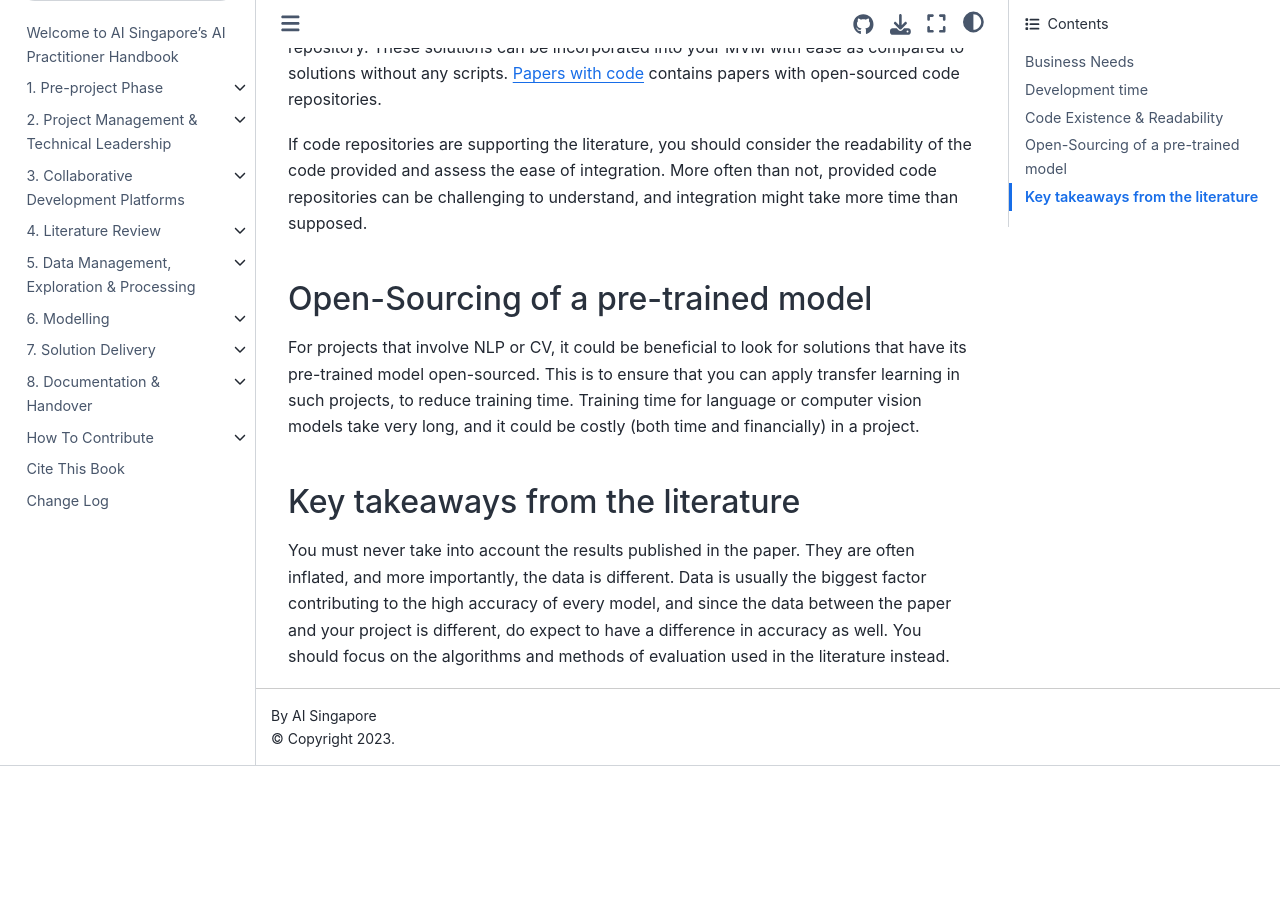
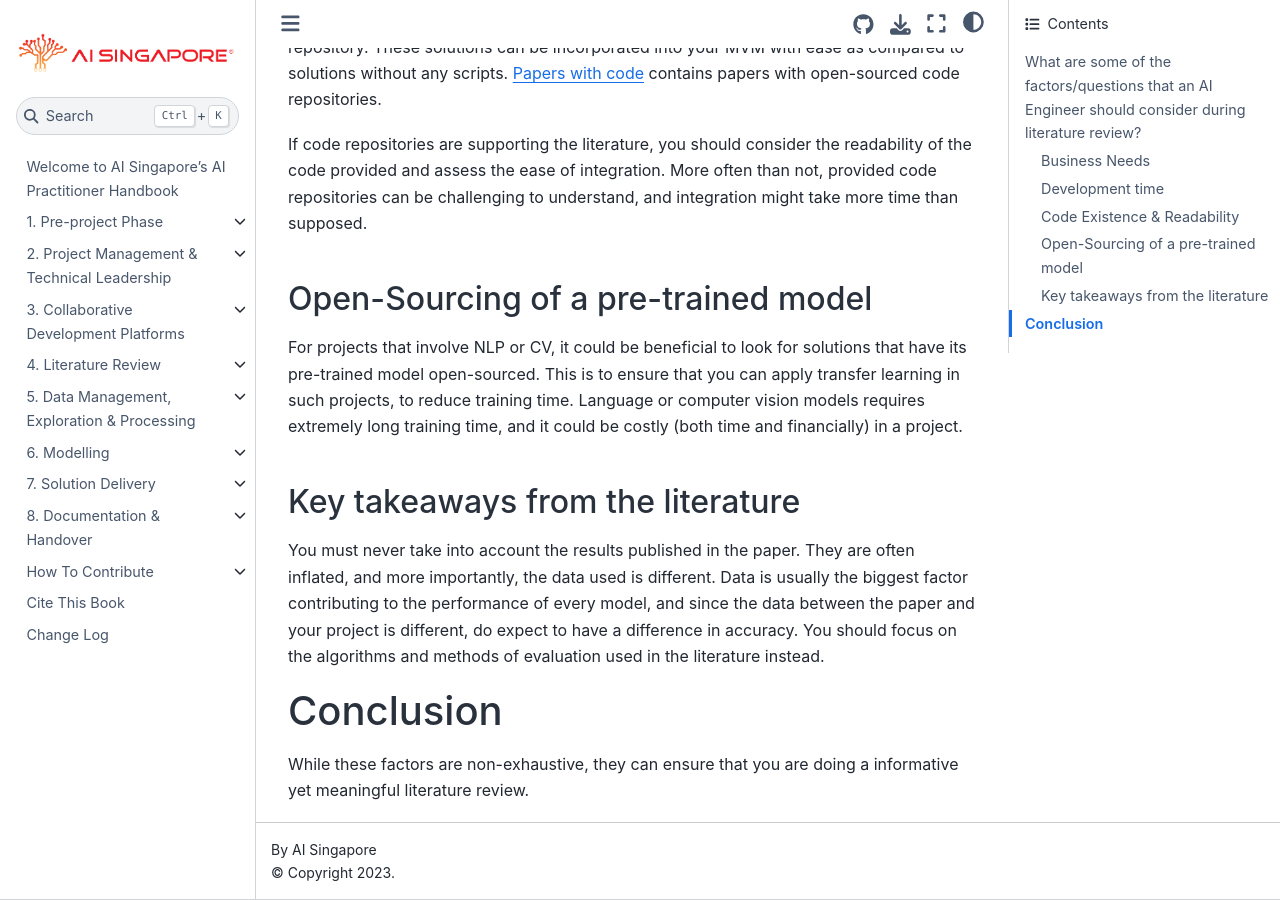
Before and after one commit to aisingapore/ai-practitioner-handbook, a Jupyter Book: the page built from book/4-lit-review/factors-to-consider-during-literature-review.md, in a window 1280 px wide and 900 px high, scrolled down 1263 px. Built offline with Jupyter Book 1.0.4 settings and Sphinx 7.4.7 and the Sphinx Book theme 1.1.4, drawn with Linux system fonts in a browser that asks for light colours; pages that are not in the unit, such as notebooks, are missing from menus; before the commit the page ends 2029 px from its top, so only the background shows below that.

Commit message:
added conclusion section and did proselint check

```diff
--- a/book/4-lit-review/factors-to-consider-during-literature-review.md
+++ b/book/4-lit-review/factors-to-consider-during-literature-review.md
@@ -30,8 +30,12 @@
 
 ## Open-Sourcing of a pre-trained model
 
-For projects that involve NLP or CV, it could be beneficial to look for solutions that have its pre-trained model open-sourced. This is to ensure that you can apply transfer learning in such projects, to reduce training time. Training time for language or computer vision models take very long, and it could be costly (both time and financially) in a project.
+For projects that involve NLP or CV, it could be beneficial to look for solutions that have its pre-trained model open-sourced. This is to ensure that you can apply transfer learning in such projects, to reduce training time. Language or computer vision models requires extremely long training time, and it could be costly (both time and financially) in a project.
 
 ## Key takeaways from the literature
 
-You must never take into account the results published in the paper. They are often inflated, and more importantly, the data is different. Data is usually the biggest factor contributing to the high accuracy of every model, and since the data between the paper and your project is different, do expect to have a difference in accuracy as well. You should focus on the algorithms and methods of evaluation used in the literature instead.
+You must never take into account the results published in the paper. They are often inflated, and more importantly, the data used is different. Data is usually the biggest factor contributing to the performance of every model, and since the data between the paper and your project is different, do expect to have a difference in accuracy. You should focus on the algorithms and methods of evaluation used in the literature instead.
+
+# Conclusion
+
+While these factors are non-exhaustive, they can ensure that you are doing a informative yet meaningful literature review.
```
